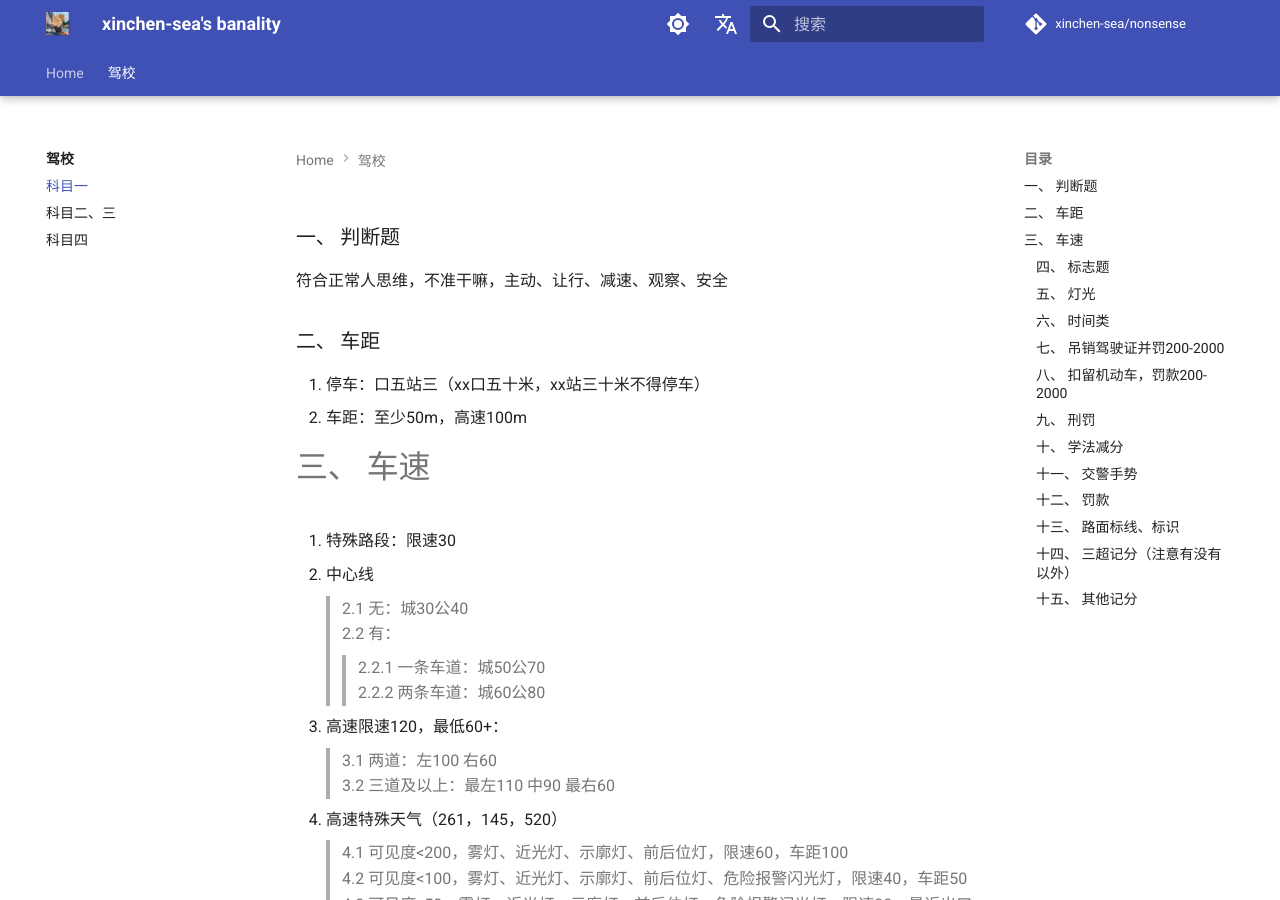
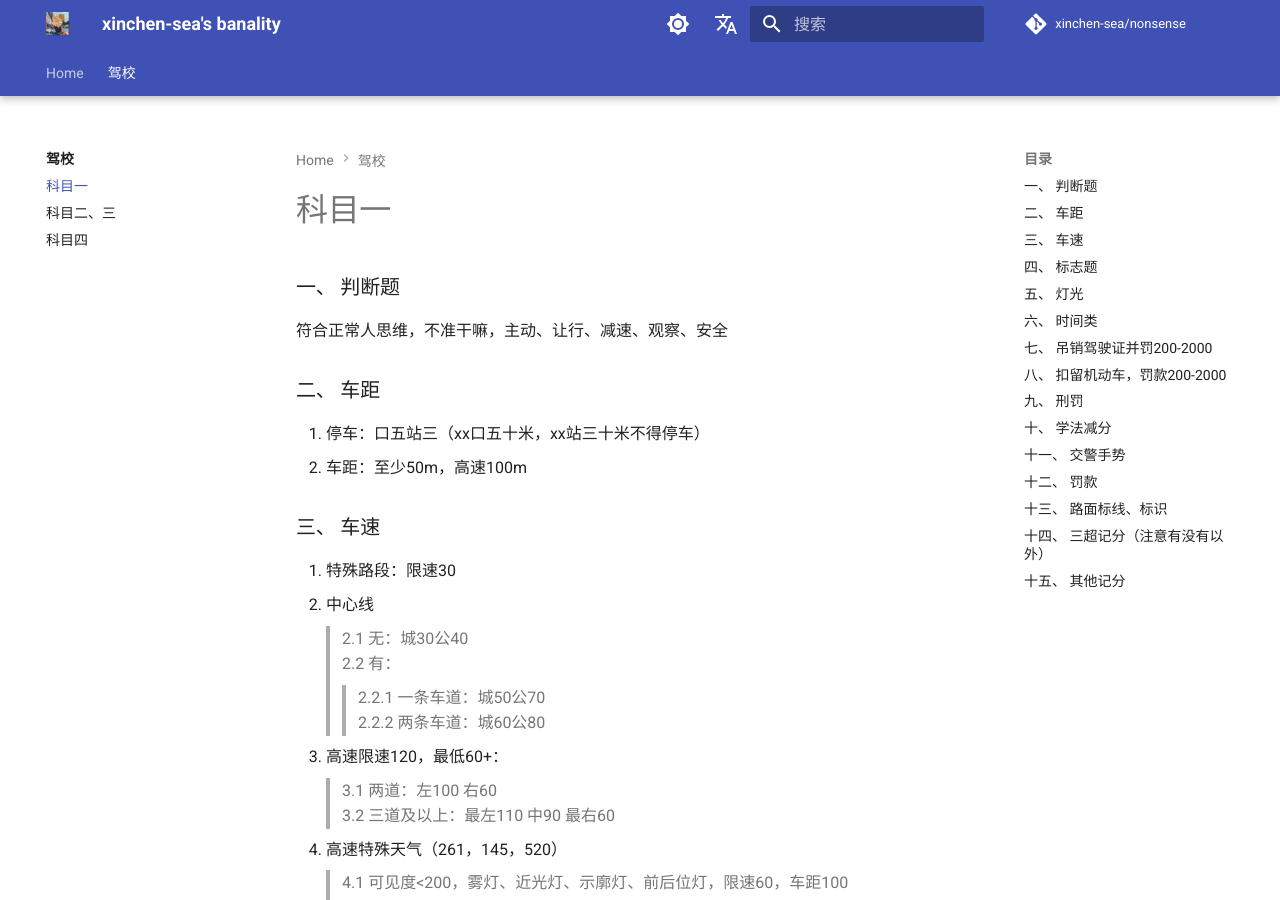
Before and after one commit to xinchen-sea/xinchen-sea.github.io, an MkDocs documentation site: the page built from docs/drivinglicense/object1.md, in a window 1280 px wide and 900 px high. Built offline with MkDocs 1.6.1 and Material for MkDocs 9.7.7, drawn with Linux system fonts in a browser that asks for light colours; plug-ins that fetch from the network failed and are left out; comment, search, counter and statistics services are not loaded.

```diff
--- a/docs/drivinglicense/object1.md
+++ b/docs/drivinglicense/object1.md
@@ -5,7 +5,7 @@
   1.	停车：口五站三（xx口五十米，xx站三十米不得停车）
   2.	车距：至少50m，高速100m
 
-# 三、	车速
+### 三、	车速
   1.	特殊路段：限速30
   2.	中心线
   > 2.1	无：城30公40
```
